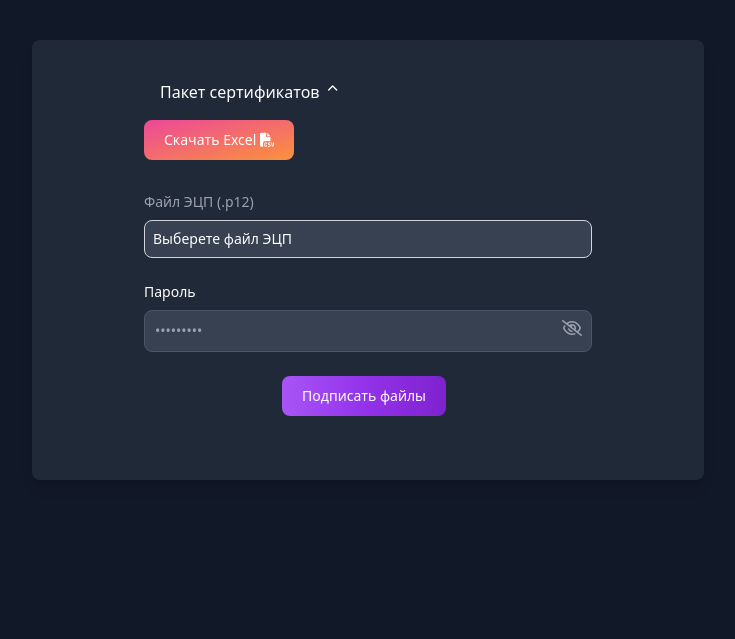
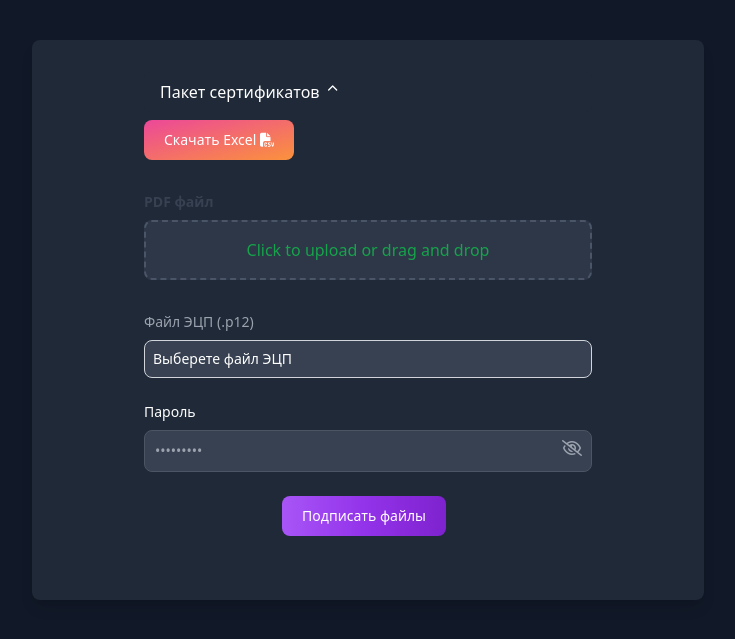
Before and after one commit to BladEvgen/Work_projects, a Flask app: page /ecp_sign in a window 1280 px wide. Shown: the top 639 px of the page, without its empty margins (272-1007 px from the left). Run offline with Flask 3, Linux system fonts and the light colour scheme; data that the repository does not hold is empty; style sheets or scripts are compiled from the project's sources.

Commit message:
update for 1 file

```diff
--- a/ecp_flask/templates/ecp_sign.html
+++ b/ecp_flask/templates/ecp_sign.html
@@ -6,7 +6,7 @@
   <meta name="viewport" content="width=device-width, initial-scale=1.0" />
   <title>Подписание файла</title>
   <link rel="stylesheet" href="{{url_for('static',filename='dist/css/output.css')}}">
-  <link rel="stylesheet" href="{{ url_for ('static' ,filename='fontawesome/css/all.css') }}" />
+  <link rel="stylesheet" href="{{url_for('static',filename='fontawesome/css/all.css')}}" />
   <style>
     .password-toggle {
       position: relative;
@@ -14,9 +14,39 @@
 
     .toggle-password {
       position: absolute;
-      top: 66%;
+      top: 50%;
       right: 10px;
-      transform: translateY(-50%);
+      transform: translateY(20%);
+      cursor: pointer;
+    }
+
+    .file-drop-area {
+      position: relative;
+      width: 100%;
+      height: 100%;
+      border: 2px dashed #4a5568;
+      border-radius: 0.5rem;
+      display: flex;
+      align-items: center;
+      justify-content: center;
+      background-color: #2d3748;
+    }
+
+    .file-drop-area:hover {
+      background-color: #4a5568;
+    }
+
+    .file-drop-area .file-msg {
+      text-align: center;
+    }
+
+    .file-drop-area .file-input {
+      position: absolute;
+      top: 0;
+      left: 0;
+      width: 100%;
+      height: 100%;
+      opacity: 0;
       cursor: pointer;
     }
   </style>
@@ -40,7 +70,7 @@
           <div class="flex items-center px-3 py-2">
             <input type="text" id="searchInput"
               class="w-full pl-3 ml-3 focus:outline-none focus:ring-1 focus:ring-blue-500 rounded-md text-black"
-              placeholder="Search">
+              placeholder="Search" autocomplete="off">
           </div>
           <ul class="max-h-60 overflow-y-auto rounded-md shadow-sm w-full">
             {% for package in packages %}
@@ -52,31 +82,27 @@
         </div>
         <p id="selectedPackage" class="mt-2 text-sm text-gray-400"></p>
         <button type="button" id="downloadExcel"
-          class="text-white bg-gradient-to-br from-pink-500 to-orange-400 hover:bg-gradient-to-bl  focus:outline-none focus:ring-pink-200 dark:focus:ring-pink-800 font-medium rounded-lg text-sm px-5 py-2.5 text-center me-2 mb-2">
-          Скачать
-          Excel
+          class="text-white bg-gradient-to-br from-pink-500 to-orange-400 hover:bg-gradient-to-bl focus:outline-none focus:ring-pink-200 dark:focus:ring-pink-800 font-medium rounded-lg text-sm px-5 py-2.5 text-center me-2 mb-2">
+          Скачать Excel
           <i class="fa-solid fa-file-csv"></i>
         </button>
       </div>
       <!-- PDF Input -->
-      <div class="mb-6 w-full max-w-md" id="pdfInputContainer" hidden>
-        <label for="fileInput" class="block text-sm text-gray-400 mb-2">PDF файл</label>
-        <label for="fileInput"
-          class="flex flex-col items-center justify-center w-full h-64 border-2 border-gray-300 border-dashed rounded-lg cursor-pointer bg-gray-700 hover:bg-gray-600">
-          <div class="flex flex-col items-center justify-center pt-5 pb-6">
-            <i class="fa fa-cloud-upload" aria-hidden="true"></i>
-            <p id="pdfFileName" class="mb-2 text-sm text-gray-500">Click to upload or drag and drop</p>
-            <p class="text-xs">PDF</p>
-          </div>
-          <input id="fileInput" type="file" class="hidden" name="file" accept=".pdf" onchange="updateFileName(this)"
-            required />
-        </label>
+      <div class="mb-6 w-full max-w-md" id="pdfInputContainer">
+        <label for="fileInput" class="block text-sm text-gray-700 font-semibold mb-2">PDF файл</label>
+        <div
+          class="file-drop-area border-2 border-dashed border-green-400 p-4 rounded-lg cursor-pointer transition duration-200 ease-in-out hover:bg-green-50 hover:border-green-600 focus:outline-none focus:ring-2 focus:ring-green-600 focus:ring-opacity-50">
+          <span class="file-msg text-green-600 font-medium">Click to upload or drag and drop</span>
+          <input id="fileInput" type="file" class="file-input opacity-0 absolute inset-0 w-full h-full cursor-pointer"
+            name="file" accept=".pdf" onchange="updateFileName(this)" required />
+        </div>
+        <p id="pdfFileName" class="mt-2 text-sm text-gray-700 truncate text-center"></p>
       </div>
       <!-- P12 Input -->
       <div class="mb-6 w-full max-w-md">
         <label for="keyPath" class="block text-sm text-gray-400 mb-2">Файл ЭЦП (.p12)</label>
         <label for="keyPath"
-          class="block w-full text-sm text-gray-900 border border-gray-300 rounded-lg cursor-pointer bg-gray-700 hover:bg-gray-600 p-2 text-white">
+          class="block w-full text-sm border border-gray-300 rounded-lg cursor-pointer bg-gray-700 hover:bg-gray-600 p-2 text-white">
           <input id="keyPath" type="file" class="hidden" name="keyPath" accept=".p12" onchange="updateFileName(this)"
             required />
           <span id="p12FileName" class="text-white-500">Выберете файл ЭЦП</span>
@@ -150,6 +176,7 @@
         document.getElementById("fileInput").removeAttribute("required");
       });
     });
+
     document.getElementById('downloadExcel').addEventListener('click', function () {
       const selectedPackage = document.getElementById('selectedPackage').textContent.replace('Выбран: ', '').trim();
       if (!selectedPackage) {
@@ -184,6 +211,7 @@
           showAlert('Ошибка при скачивании файла. Попробуйте позже.');
         });
     });
+
     const passwordInput = document.getElementById("password");
     const togglePassword = document.querySelector(".toggle-password");
 
@@ -207,7 +235,10 @@
 
     async function signFiles() {
       try {
-        const host_url = "https://ecp.medkrmu.kz/"
+
+        const host_url = "https://ecp.medkrmu.kz//";
+        //const host_url = "http://91.185.12.100:5002/";
+
         console.log("Starting file signing process...");
         document.getElementById("signButton").disabled = true;
 
@@ -220,9 +251,11 @@
         }
 
         const formData = new FormData();
+        let isPackage = false;
 
         if (selectedPackage) {
           formData.append("package", selectedPackage);
+          isPackage = true;
         } else {
           const fileInput = document.getElementById("fileInput");
 
@@ -248,8 +281,13 @@
             const blob = new Blob([xhr.response], {
               type: "application/octet-stream",
             });
-            const fileName = selectedPackage ? `${selectedPackage}_signed.pdf` : document.getElementById("fileInput").files[0].name.replace(".pdf", "_signed.pdf");
-            if (!selectedPackage) {
+            const fileName = isPackage
+              ? `${selectedPackage}_signed.pdf`
+              : document
+                .getElementById("fileInput")
+                .files[0].name.replace(".pdf", "_signed.pdf");
+
+            if (!isPackage) {
               const downloadLink = document.createElement("a");
               downloadLink.href = window.URL.createObjectURL(blob);
               downloadLink.setAttribute("download", fileName);
@@ -257,9 +295,8 @@
               downloadLink.click();
               document.body.removeChild(downloadLink);
               console.log("File signed and downloaded successfully.");
+              showSuccess("Файл успешно подписан и загружен.");
             }
-            showSuccess(`Пакет <span class="text-black">${selectedPackage}</span> успешно подписан. Вы можете проверить его <a href="https://certificates.medkrmu.kz/download?selected_path=${selectedPackage}" target="_blank" class="text-yellow-500 underline">здесь</a>.`);
-
           } else {
             console.error("Failed to sign files. Status code: " + xhr.status);
             showAlert(
@@ -272,7 +309,6 @@
         };
 
         xhr.send(formData);
-
       } catch (error) {
         console.error("Error in signing files:", error);
         showAlert(
@@ -284,18 +320,21 @@
       }
     }
 
+
     function showAlert(message) {
       const alertContainer = document.getElementById("alertContainer");
       const alertMessage = document.getElementById("alertMessage");
       alertMessage.textContent = message;
       alertContainer.classList.remove("hidden");
     }
+
     function showSuccess(message) {
       const successContainer = document.getElementById("successContainer");
       const successMessage = document.getElementById("successMessage");
       successMessage.innerHTML = message;
       successContainer.classList.remove("hidden");
     }
+
     document
       .getElementById("fileForm")
       .addEventListener("submit", function (event) {
@@ -312,6 +351,40 @@
         }
       });
     });
+
+    const fileDropArea = document.querySelector('.file-drop-area');
+    const fileInput = document.getElementById('fileInput');
+
+    fileDropArea.addEventListener('dragover', (e) => {
+      e.preventDefault();
+      fileDropArea.classList.add('bg-gray-600');
+    });
+
+    fileDropArea.addEventListener('dragleave', () => {
+      fileDropArea.classList.remove('bg-gray-600');
+    });
+
+    fileDropArea.addEventListener('drop', (e) => {
+      e.preventDefault();
+      fileDropArea.classList.remove('bg-gray-600');
+      const files = e.dataTransfer.files;
+      if (files.length > 0 && files[0].type === "application/pdf") {
+        fileInput.files = files;
+        updateFileName(fileInput);
+      }
+      else {
+        showAlert("Разрешается грузить только PDF")
+      }
+    })
+    fileInput.addEventListener('change', () => {
+      const file = fileInput.files[0];
+      if (file && file.type !== 'application/pdf') {
+        fileInput.value = '';
+        showAlert("Разрешается грузить только PDF файлы");
+      } else {
+        updateFileName(fileInput);
+      }
+    });
   </script>
 </body>
 
```
Also changed, not shown: ecp_flask/ecp_app.py (+37 -64 lines).
